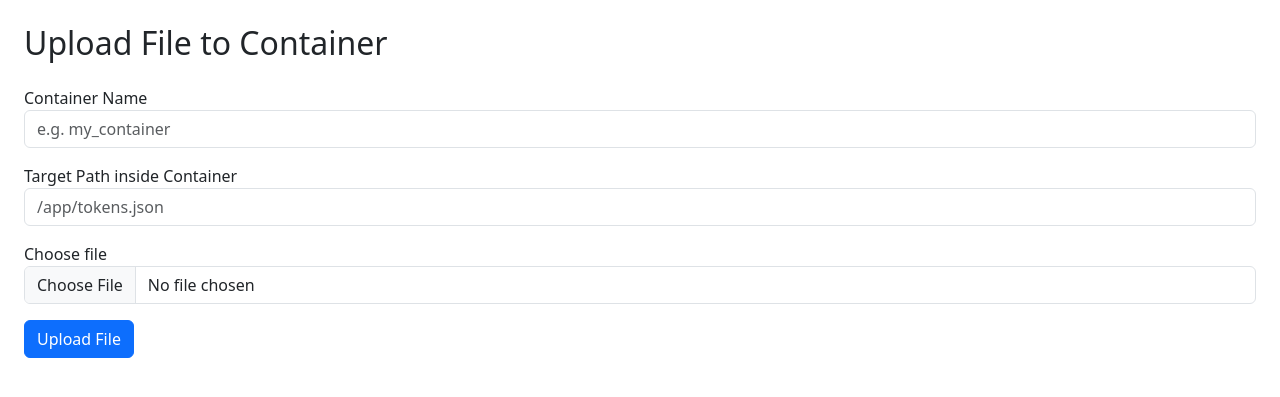
After one commit to CrowMother/docker-manager, a Flask app: page /upload in a window 1280 px wide. The commit adds this page. Shown: the top 397 px of the page. Run offline with Flask 3, Linux system fonts and the light colour scheme; the visitor is signed in with stand-in values (Sample User, id 1); some libraries are stand-ins or nearby versions.

Commit message:
updated app to handle file uploads

```diff
--- a/app.py
+++ b/app.py
@@ -6,6 +6,7 @@ import modules.util as util
 from modules.auth import login_required, requires_role, init_db, verify_user, get_user_containers
 from modules.admin_routes import register_admin_routes
 from modules.auth import get_user_role
+from modules.upload_route import register_upload_routes
 
 
 app = Flask(__name__)
@@ -18,6 +19,8 @@ client = docker.from_env()
 
 # Initialize admin routes
 register_admin_routes(app)
+# Initialize File Upload routes
+register_upload_routes(app)
 # Initialize database
 init_db()
 
--- /dev/null
+++ b/modules/upload_route.py
@@ -0,0 +1,42 @@
+
+import tarfile
+import io
+import docker
+from flask import request, redirect, url_for, flash, render_template
+from modules.auth import requires_role
+
+client = docker.from_env()
+
+def register_upload_routes(app):
+
+    @app.route("/upload", methods=["GET", "POST"])
+    @requires_role("admin")
+    def upload_file():
+        if request.method == "POST":
+            container_name = request.form["container"]
+            path_in_container = request.form["path"]
+            file = request.files["file"]
+
+            if not file:
+                flash("No file selected.")
+                return redirect(url_for("upload_file"))
+
+            # Create tar archive with file inside
+            tarstream = io.BytesIO()
+            with tarfile.open(fileobj=tarstream, mode="w") as tar:
+                info = tarfile.TarInfo(name=path_in_container.split("/")[-1])
+                file_bytes = file.read()
+                info.size = len(file_bytes)
+                tar.addfile(tarinfo=info, fileobj=io.BytesIO(file_bytes))
+            tarstream.seek(0)
+
+            try:
+                container = client.containers.get(container_name)
+                container.put_archive(path=path_in_container.rsplit("/", 1)[0], data=tarstream)
+                flash("File uploaded successfully.")
+            except Exception as e:
+                flash(f"Error: {e}")
+
+            return redirect(url_for("upload_file"))
+
+        return render_template("upload.html")
--- a/templates/index.html
+++ b/templates/index.html
@@ -15,12 +15,12 @@
         <span>Status: {{ container.status }}</span>
       </div>
       <div class="card-body">
-        <h5>Environment Variables:</h5>
+        <!-- <h5>Environment Variables:</h5>
         <ul class="list-group mb-3">
           {% for key, value in container.env_vars.items() %}
             <li class="list-group-item"><strong>{{ key }}</strong>: {{ value }}</li>
           {% endfor %}
-        </ul>
+        </ul> -->
         <div>
           <a href="/control/{{ container.id }}/start" class="btn btn-success btn-sm">Start</a>
           <a href="/control/{{ container.id }}/stop" class="btn btn-danger btn-sm">Stop</a>
--- /dev/null
+++ b/templates/upload.html
@@ -0,0 +1,27 @@
+
+<!DOCTYPE html>
+<html lang="en">
+<head>
+  <meta charset="UTF-8">
+  <title>Upload File to Container</title>
+  <link rel="stylesheet" href="https://cdn.jsdelivr.net/npm/bootstrap@5.3.0/dist/css/bootstrap.min.css">
+</head>
+<body class="p-4">
+  <h2 class="mb-4">Upload File to Container</h2>
+  <form method="POST" action="/upload" enctype="multipart/form-data">
+    <div class="mb-3">
+      <label for="container">Container Name</label>
+      <input type="text" name="container" class="form-control" placeholder="e.g. my_container" required>
+    </div>
+    <div class="mb-3">
+      <label for="path">Target Path inside Container</label>
+      <input type="text" name="path" class="form-control" placeholder="/app/tokens.json" required>
+    </div>
+    <div class="mb-3">
+      <label for="file">Choose file</label>
+      <input type="file" name="file" class="form-control" required>
+    </div>
+    <button type="submit" class="btn btn-primary">Upload File</button>
+  </form>
+</body>
+</html>
```
